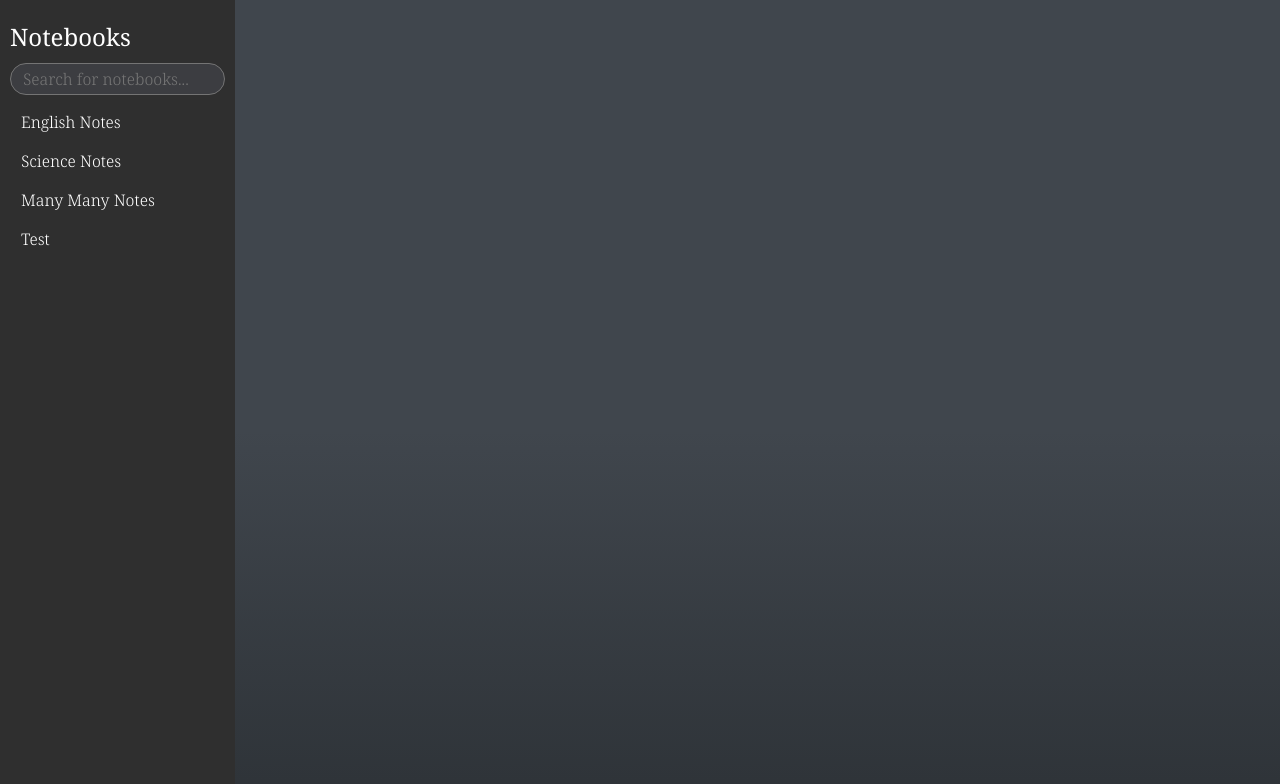
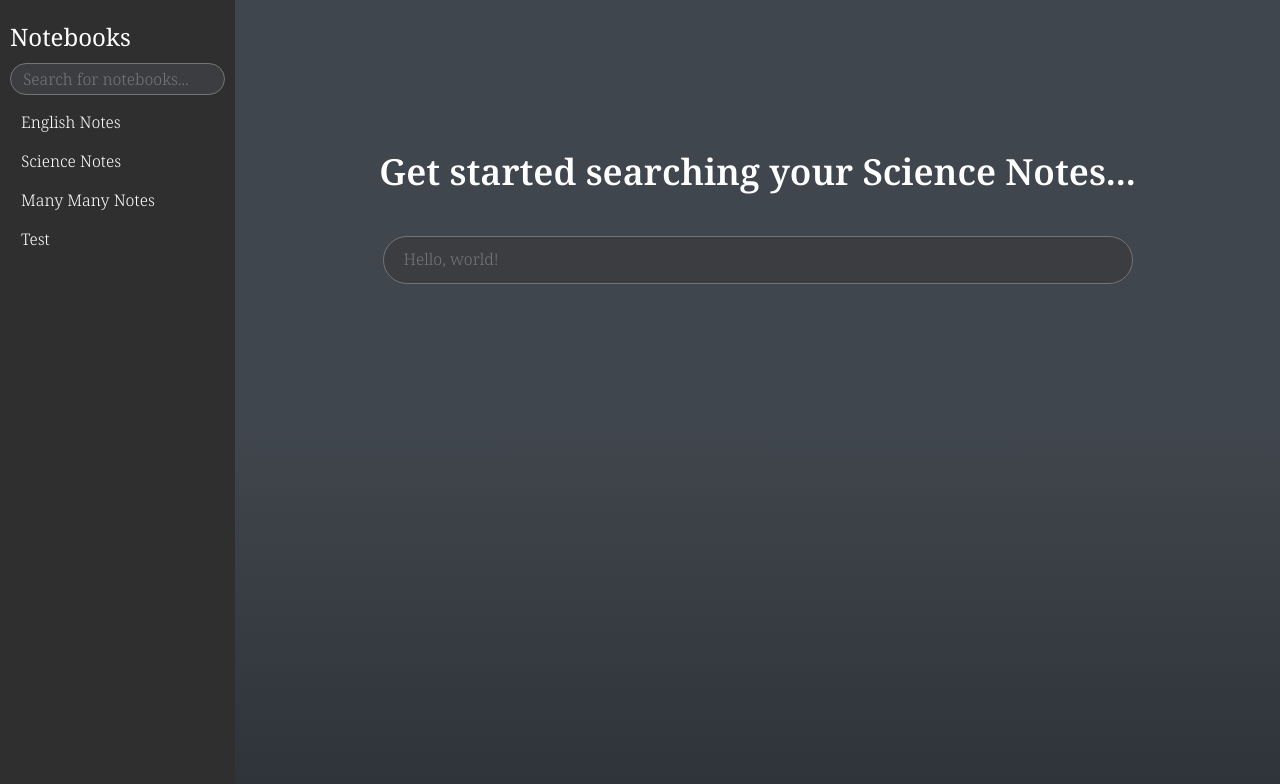
Before and after one commit to rbemis40/StudyAI, a Next.js app in the folder studyai-app/: page / in a window 1280 px wide. Shown: the top 784 px of the page. Built offline with nearby package versions, Linux system fonts and the light colour scheme; some icons are missing.

Commit message:
Added searchbar component

```diff
--- a/studyai-app/app/global.css
+++ b/studyai-app/app/global.css
@@ -17,6 +17,8 @@
 
     --p-font-size: 16px;
     --p-font-weight: 300;
+
+    --input-placeholder-color: #FFFFFF84;
 
     background-color: var(--primary-color);
 }
@@ -42,13 +44,14 @@ p {
     color: white;
 }
 
-input {
+input, textarea {
     appearance: none;
     border: 1px solid var(--border-color);
     background-color: var(--light-gray);
     font-family: "Noto Serif";
     font-size: var(--p-font-size);
     font-weight: var(--p-font-weight);
+    color: var(--input-placeholder-color);
 }
 
 .unselectable {
--- a/studyai-app/app/home.module.css
+++ b/studyai-app/app/home.module.css
@@ -15,4 +15,20 @@
 
 #search {
     flex: 1;
+    display: flex;
+    gap: 40px;
+
+    flex-direction: column;
+    align-items: center;
+    justify-content: center;
 }
+
+#search_bar {
+    width: 750px;
+    border-radius: 24px;
+    box-sizing: border-box;
+    padding-left: 20px;
+    padding-right: 20px;
+    resize: none;
+    overflow: auto;
+}
--- a/studyai-app/app/page.tsx
+++ b/studyai-app/app/page.tsx
@@ -1,14 +1,18 @@
 import styles from "@/app/home.module.css";
 import Gradient from "@/components/gradient/gradient";
+import Searchbar from "@/components/searchbar/searchbar";
 import Sidebar from "@/components/sidebar/sidebar";
 
 export default function Home() {
+
+
   return (
     <main id={styles.main}>
       <Sidebar/>
       <div id={styles.container}>
         <div id={styles.search}>
-
+          <h1>Get started searching your Science Notes...</h1>
+          <Searchbar width="750px" size="large" placeholder="Hello, world!"/>
         </div>
         <Gradient/>
       </div>
--- /dev/null
+++ b/studyai-app/components/searchbar/searchbar.tsx
@@ -0,0 +1,42 @@
+"use client";
+
+import styles from "@/components/searchbar/searchbar_styles.module.css"
+import { CSSProperties } from "@mui/material";
+import { ChangeEvent, FormEvent, KeyboardEvent, useRef, useState } from "react";
+
+interface SearchbarProps {
+    width: string;
+    placeholder: string;
+    size: "small" | "large";
+}
+
+export default function Searchbar({width, placeholder, size} : SearchbarProps) {
+    const textAreaRef = useRef<HTMLTextAreaElement | null>(null);
+
+    let classNameFromSize;
+    switch (size) {
+        case "small":
+            classNameFromSize = styles.small;
+            break;
+        case "large":
+            classNameFromSize = styles.large;
+            break;
+    }
+
+    function onChange(event: ChangeEvent<HTMLTextAreaElement>) {
+        // Auto expand
+        event.target.style.height = "0px";
+        event.target.style.height = event.target.scrollHeight + "px";
+    }
+
+    return (
+        <textarea
+            ref={textAreaRef}
+            id={styles.search_bar}
+            className={classNameFromSize}
+            onChange={onChange}
+            placeholder={placeholder}
+            style={{width: width}}
+        />
+    );
+}
--- /dev/null
+++ b/studyai-app/components/searchbar/searchbar_styles.module.css
@@ -0,0 +1,31 @@
+#hidden_area {
+    display: none;
+}
+
+#search_bar {
+    border: 1px solid var(--border-color);
+    background-color: var(--light-gray);
+    box-sizing: border-box;
+    cursor: text;
+    resize: none;
+    overflow: hidden;
+}
+
+.large {
+    font-size: 16px;
+    min-height: 48px;
+    height: 48px;
+    border-radius: 24px;
+    padding-left: 20px;
+    padding-top: 11px;
+    padding-bottom: 11px;
+}
+
+.small {
+
+}
+
+#text {
+    color: var(--input-placeholder-color);
+    opacity: 75%;
+}
--- a/studyai-app/components/sidebar/notebook_list/notebook/notebook.tsx
+++ b/studyai-app/components/sidebar/notebook_list/notebook/notebook.tsx
@@ -47,7 +47,7 @@ export default function Notebook({data, expanded, onRequestExpand} : NotebookPro
                 <p className={`unselectable ${styles.inline}`}>{data.name}</p>
                 <KeyboardArrowRightIcon id={styles.arrow} className={`${styles.inline} ${(visibility === "growing" || visibility === "visible") ? styles.expanded_arrow : styles.unexpanded_arrow}`}/>
             </div>
-            {visibility !== "hidden" && (<Grow duration={250} mode={visibility === "shrinking" ? "shrink" : "grow"} onComplete={onAnimComplete}>
+            {visibility !== "hidden" && (<Grow duration={100} mode={visibility === "shrinking" ? "shrink" : "grow"} onComplete={onAnimComplete}>
                 <div id={styles.materials}>
                     {data.materials.map(name => <p key={name}>{name}</p>)}
                 </div>
--- a/studyai-app/components/sidebar/sidebar_styles.module.css
+++ b/studyai-app/components/sidebar/sidebar_styles.module.css
@@ -13,8 +13,7 @@
 
 #search_bar {
     border-radius: 16px;
-    height: 32px;
-    color: #FFFFFF84;
+    min-height: 32px;
     box-sizing: border-box;
     padding-left: 12px;
 }
```
